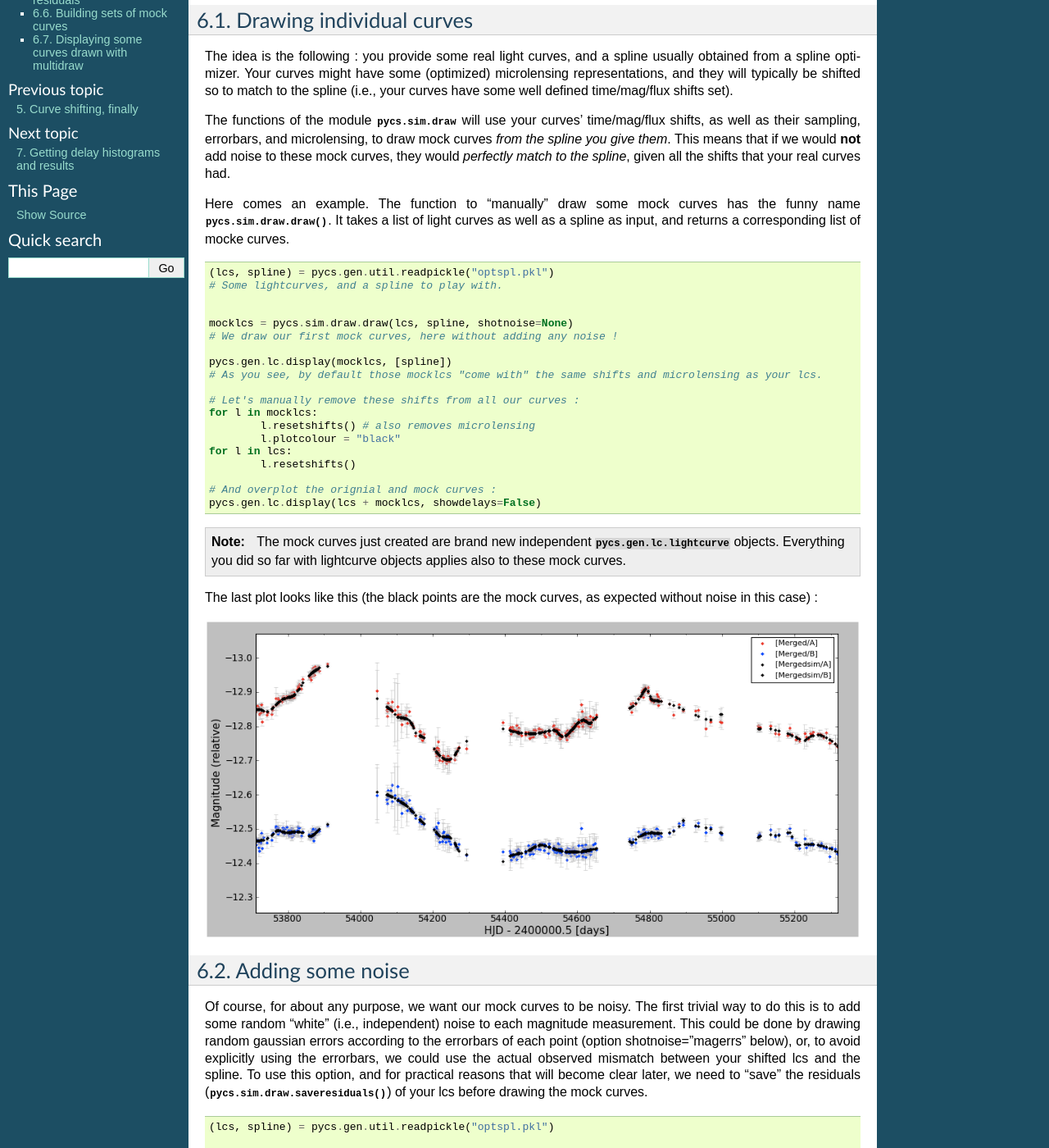
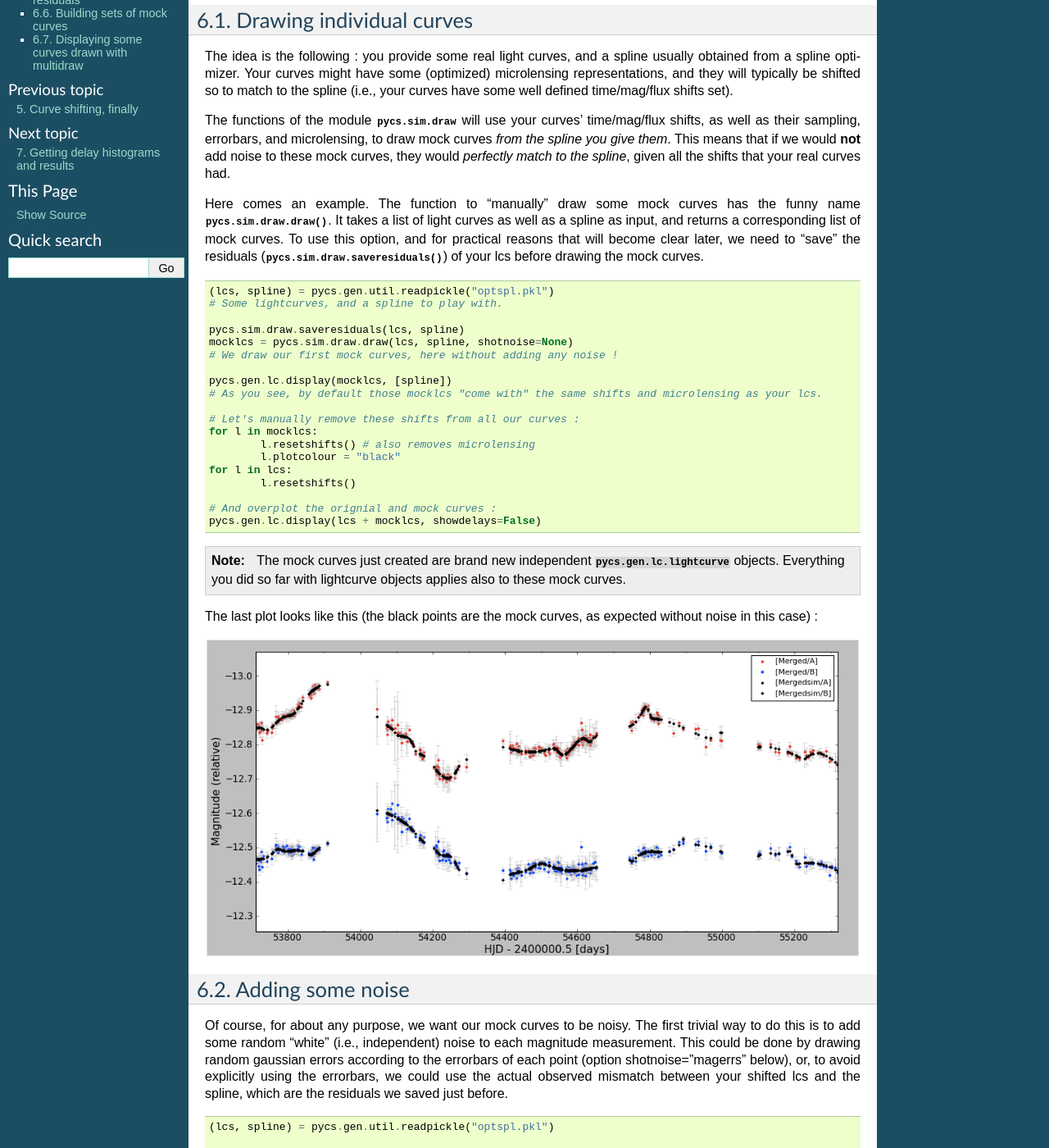
Before and after one commit to COSMOGRAIL/PyCS, a Sphinx documentation site: the page built from sphinx/source/tutorial/drawing.rst, in a window 1280 px wide and 1400 px high, scrolled down 226 px. Shown: the whole window at 82% size. Built offline with Sphinx 7.4.7, drawn with Linux system fonts in a browser that asks for light colours; formulas are drawn with MathJax 3.

Commit message:
fixing a few bugs/typo in the tutorial: missing an explicit regdiff import #12 and residuals saving when drawing mock curves.

```diff
--- a/sphinx/source/tutorial/drawing.rst
+++ b/sphinx/source/tutorial/drawing.rst
@@ -14,14 +14,14 @@ The idea is the following : you provide some real light curves, and a spline usu
 
 The functions of the module :py:mod:`pycs.sim.draw` will use your curves' time/mag/flux shifts, as well as their sampling, errorbars, and microlensing, to draw mock curves *from the spline you give them*. This means that if we would **not** add noise to these mock curves, they would *perfectly match to the spline*, given all the shifts that your real curves had.
 
-Here comes an example. The function to "manually" draw some mock curves has the funny name :py:func:`pycs.sim.draw.draw`. It takes a list of light curves as well as a spline as input, and returns a corresponding list of mocke curves.
+Here comes an example. The function to "manually" draw some mock curves has the funny name :py:func:`pycs.sim.draw.draw`. It takes a list of light curves as well as a spline as input, and returns a corresponding list of mock curves. To use this option, and for practical reasons that will become clear later, we need to "save" the residuals (:py:func:`pycs.sim.draw.saveresiduals`) of your lcs before drawing the mock curves.
 
 ::
 
 	(lcs, spline) = pycs.gen.util.readpickle("optspl.pkl")
 	# Some lightcurves, and a spline to play with.
 
-
+	pycs.sim.draw.saveresiduals(lcs, spline)
 	mocklcs = pycs.sim.draw.draw(lcs, spline, shotnoise=None)
 	# We draw our first mock curves, here without adding any noise !
 
@@ -53,7 +53,7 @@ Adding some noise
 -----------------
 
 Of course, for about any purpose, we want our mock curves to be noisy. The first trivial way to do this is to add some random "white" (i.e., independent) noise to each magnitude measurement.
-This could be done by drawing random gaussian errors according to the errorbars of each point (option shotnoise="magerrs" below), or, to avoid explicitly using the errorbars, we could use the actual observed mismatch between your shifted lcs and the spline. To use this option, and for practical reasons that will become clear later, we need to "save" the residuals (:py:func:`pycs.sim.draw.saveresiduals`) of your lcs before drawing the mock curves.
+This could be done by drawing random gaussian errors according to the errorbars of each point (option shotnoise="magerrs" below), or, to avoid explicitly using the errorbars, we could use the actual observed mismatch between your shifted lcs and the spline, which are the residuals we saved just before.
 
 ::
 
--- a/sphinx/source/tutorial/shifting.rst
+++ b/sphinx/source/tutorial/shifting.rst
@@ -199,6 +199,8 @@ See the paper for a more detailed description of the idea.
 In practice, as for the dispersion method and the splines, there is a simple top-level wrapper function, that you can add to your ``myopt.py`` :
 
 ::
+	# we need to call the regdiff module explicitely
+	import pycs.regdiff
 
 	def regdiff(lcs):
 		return pycs.regdiff.multiopt.opt_ts(lcs, pd=5, verbose=True)
```
